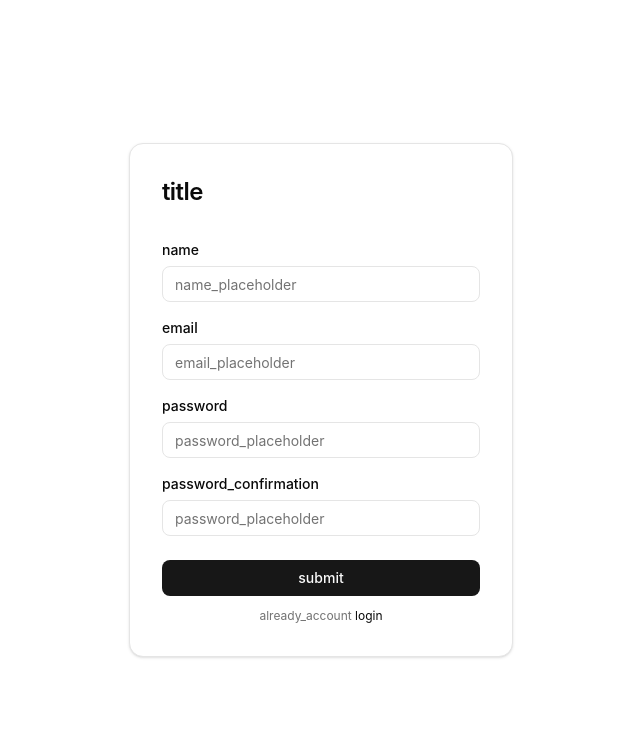
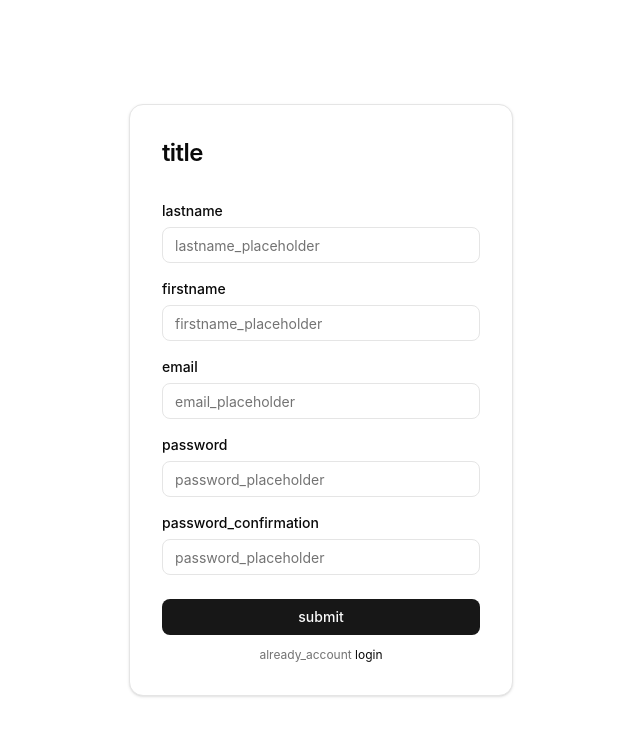
Before and after one commit to corentinmrcx/cofloww, a React (Vite) app in the folder web/: page /register in a window 1280 px wide. Shown: the top 736 px of the page, without its empty margins (319-959 px from the left). Built offline with nearby package versions, Linux system fonts and the light colour scheme.

Commit message:
feat(auth): Ajustement du formulaire d'enregistrement

```diff
--- a/web/src/features/auth/components/RegisterForm/RegisterForm.tsx
+++ b/web/src/features/auth/components/RegisterForm/RegisterForm.tsx
@@ -28,9 +28,15 @@ const RegisterForm = () => {
 
       <Form.Body>
         <div className="flex flex-col gap-1.5">
-          <label htmlFor="name" className="text-sm font-medium"><T url={import.meta.url}>name</T></label>
-          <input id="name" type="text" autoComplete="name" placeholder={t('name_placeholder')} className={inputClass} {...field('name')} />
-          {errors.name && <p className="text-xs text-destructive">{errors.name.message}</p>}
+          <label htmlFor="lastname" className="text-sm font-medium"><T url={import.meta.url}>lastname</T></label>
+          <input id="lastname" type="text" autoComplete="family-name" placeholder={t('lastname_placeholder')} className={inputClass} {...field('lastname')} />
+          {errors.lastname && <p className="text-xs text-destructive">{errors.lastname.message}</p>}
+        </div>
+
+        <div className="flex flex-col gap-1.5">
+          <label htmlFor="firstname" className="text-sm font-medium"><T url={import.meta.url}>firstname</T></label>
+          <input id="firstname" type="text" autoComplete="given-name" placeholder={t('firstname_placeholder')} className={inputClass} {...field('firstname')} />
+          {errors.firstname && <p className="text-xs text-destructive">{errors.firstname.message}</p>}
         </div>
 
         <div className="flex flex-col gap-1.5">
--- a/web/src/features/auth/components/RegisterForm/trad.json
+++ b/web/src/features/auth/components/RegisterForm/trad.json
@@ -1,8 +1,10 @@
 {
   "fr": {
     "title":                    "Créer un compte",
-    "name":                     "Nom",
-    "name_placeholder":         "Jean Dupont",
+    "lastname":                     "Nom",
+    "lastname_placeholder":         "Dupont",
+    "firstname":                    "Prénom",
+    "firstname_placeholder":        "Jean",
     "email":                    "Email",
     "email_placeholder":        "vous@exemple.com",
     "password":                 "Mot de passe",
@@ -16,8 +18,10 @@
   },
   "en": {
     "title":                    "Create an account",
-    "name":                     "Name",
-    "name_placeholder":         "John Doe",
+    "lastname":                     "Last name",
+    "lastname_placeholder":         "Doe",
+    "firstname":                    "First name",
+    "firstname_placeholder":        "John",
     "email":                    "Email",
     "email_placeholder":        "you@example.com",
     "password":                 "Password",
--- a/web/src/features/auth/schemas/auth.schemas.ts
+++ b/web/src/features/auth/schemas/auth.schemas.ts
@@ -6,7 +6,8 @@ export const loginSchema = z.object({
 })
 
 export const registerSchema = z.object({
-  name: z.string().min(1, 'Le nom est requis'),
+  lastname: z.string().min(1, 'Le nom est requis'),
+  firstname: z.string().min(1, 'Le prénom est requis'),
   email: z.email('Email invalide'),
   password: z.string().min(8, 'Minimum 8 caractères'),
   password_confirmation: z.string().min(1, 'La confirmation est requise'),
--- a/web/src/features/auth/types/auth.types.ts
+++ b/web/src/features/auth/types/auth.types.ts
@@ -12,7 +12,8 @@ export type LoginPayload = {
 }
 
 export type RegisterPayload = {
-  name: string
+  lastname: string
+  firstname: string
   email: string
   password: string
   password_confirmation: string
```
